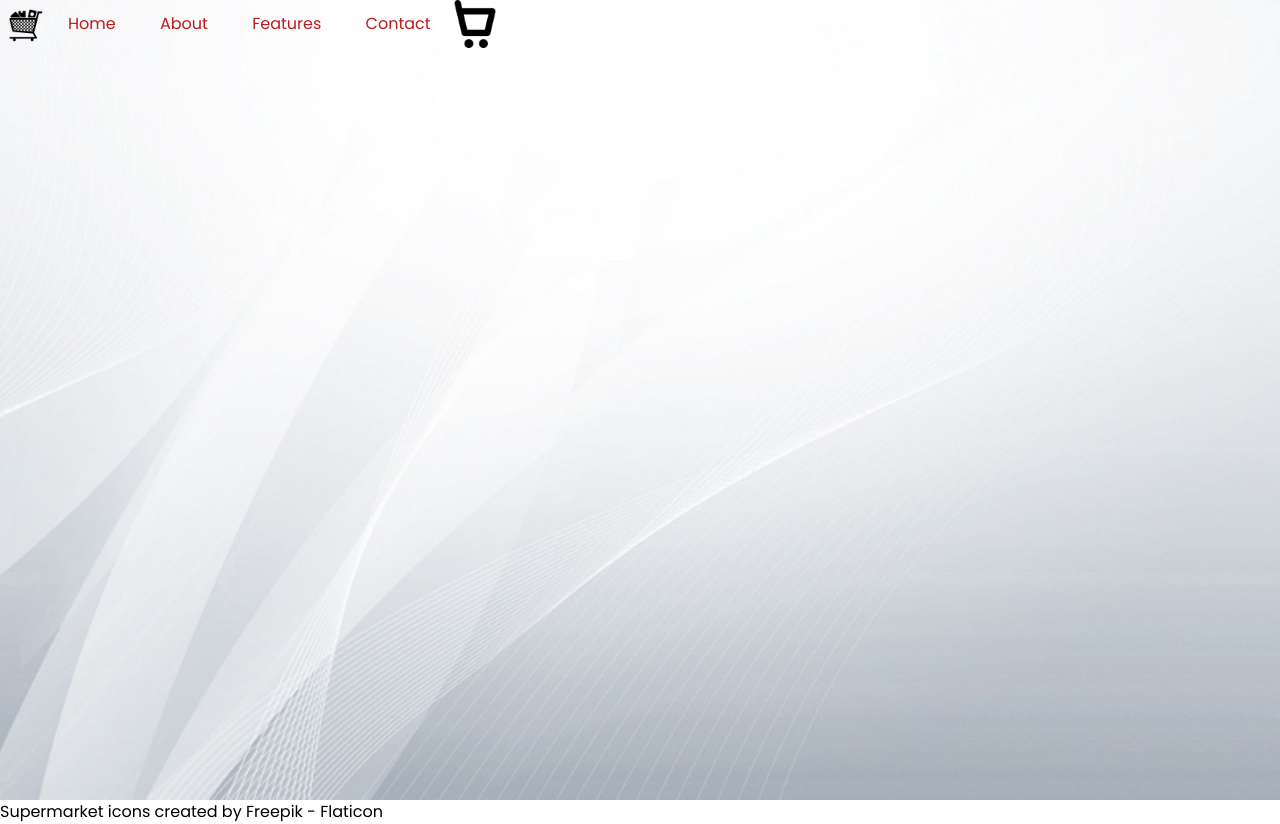
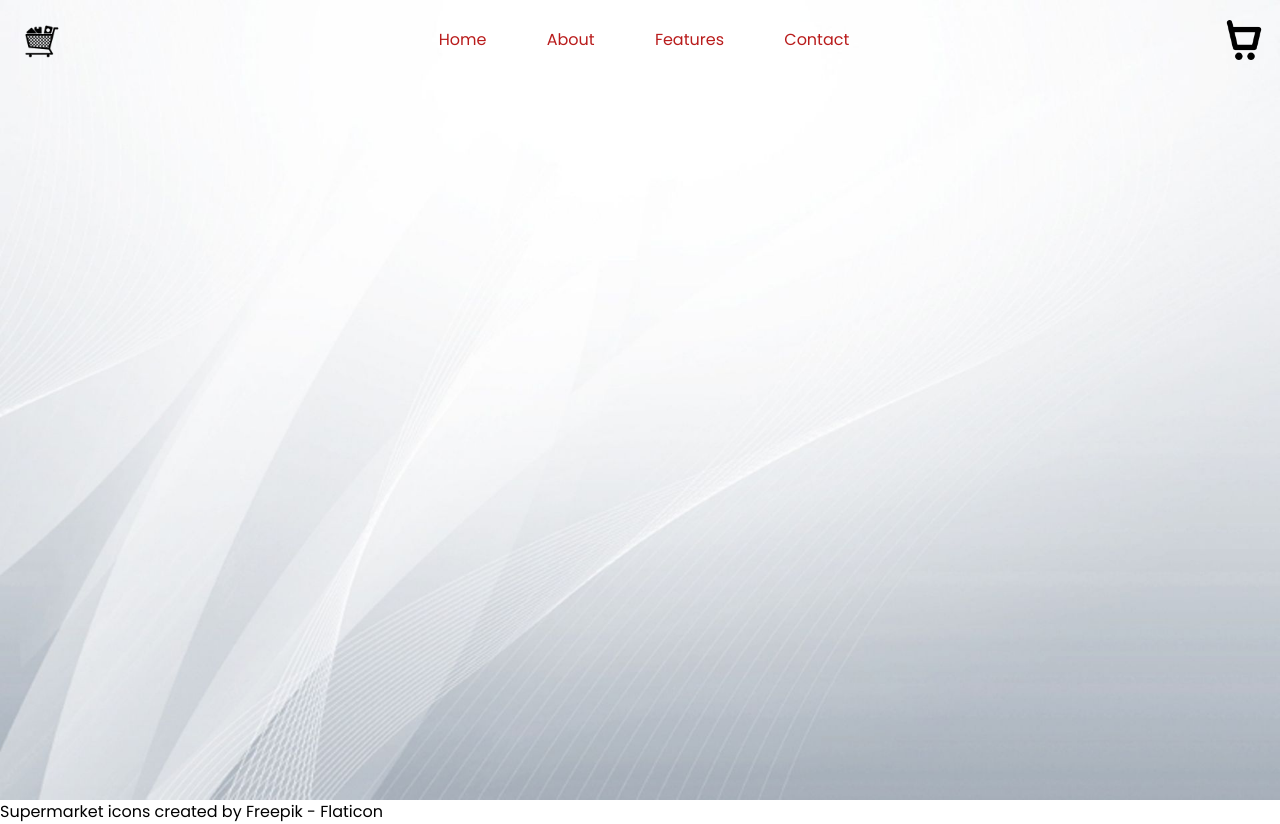
Before and after one commit to reuben-germain/tailwind-css, a website built with Vite: page index.html in a window 1280 px wide. Built offline with nearby package versions, Linux system fonts and the light colour scheme.

Commit message:
finished styling navbar by add. the relevant classes

```diff
--- a/index.html
+++ b/index.html
@@ -9,16 +9,16 @@
     <title>E-Commerce Website</title>
 </head>
 <body>
-    <div class="h-screen bg-cover" style="background-image: url('images/bg-img.jpg');">
+    <div class="h-screen bg-cover px-4 py-4" style="background-image: url('images/bg-img.jpg');">
         <nav class="flex items-center">
-            <img src="images/logo.png" alt="Logo" class="w-12">
-            <ul>
-                <li class="list-none inline-block px-5"><a href="#" class="text-red-700">Home</a></li>
-                <li class="list-none inline-block px-5"><a href="#" class="text-red-700">About</a></li>
-                <li class="list-none inline-block px-5"><a href="#" class="text-red-700">Features</a></li>
-                <li class="list-none inline-block px-5"><a href="#" class="text-red-700">Contact</a></li>
+            <img src="images/logo.png" alt="Logo" class="w-12 cursor-pointer">
+            <ul class="flex-1 text-center">
+                <li class="list-none inline-block px-5"><a href="#" class="text-red-700 px-2">Home</a></li>
+                <li class="list-none inline-block px-5"><a href="#" class="text-red-700 px-2">About</a></li>
+                <li class="list-none inline-block px-5"><a href="#" class="text-red-700 px-2">Features</a></li>
+                <li class="list-none inline-block px-5"><a href="#" class="text-red-700 px-2">Contact</a></li>
             </ul>
-            <img src="images/cart.png" alt="" class="w-12">
+            <img src="images/cart.png" alt="" class="w-10 cursor-pointer">
         </nav>
     </div>
 
```
